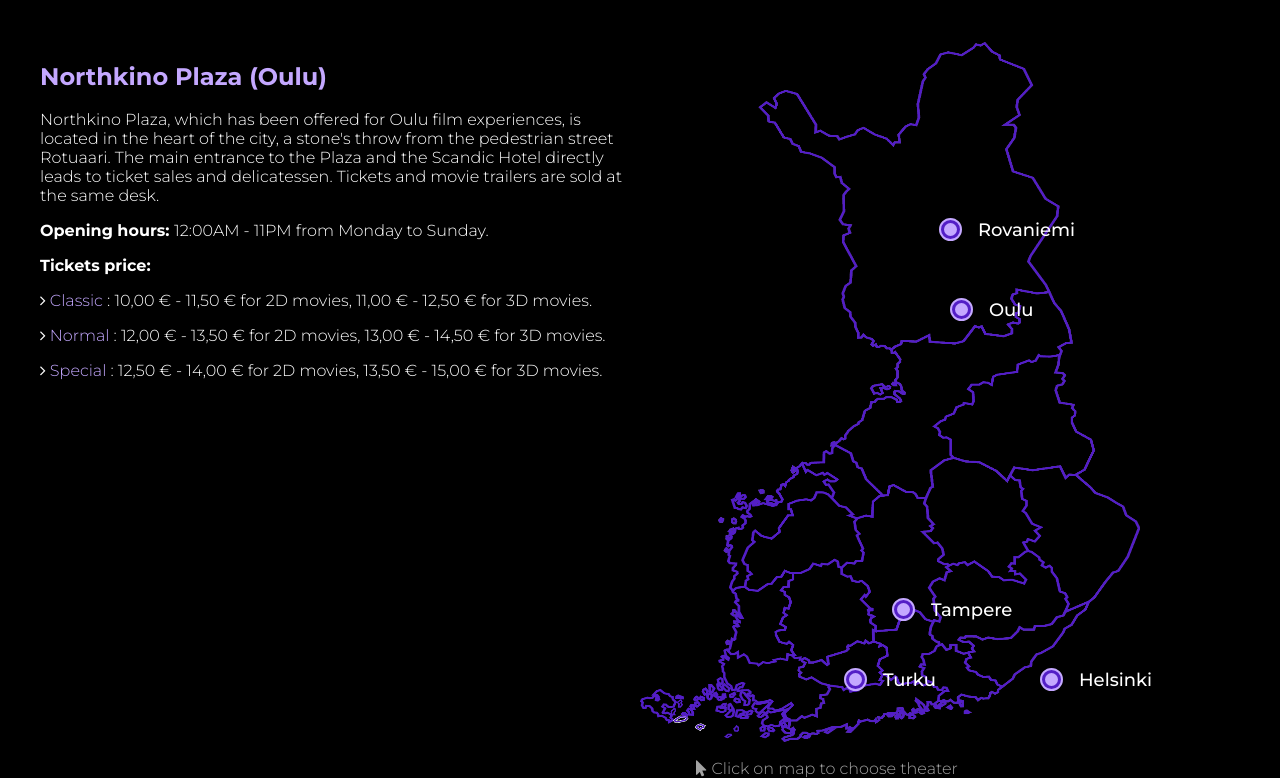
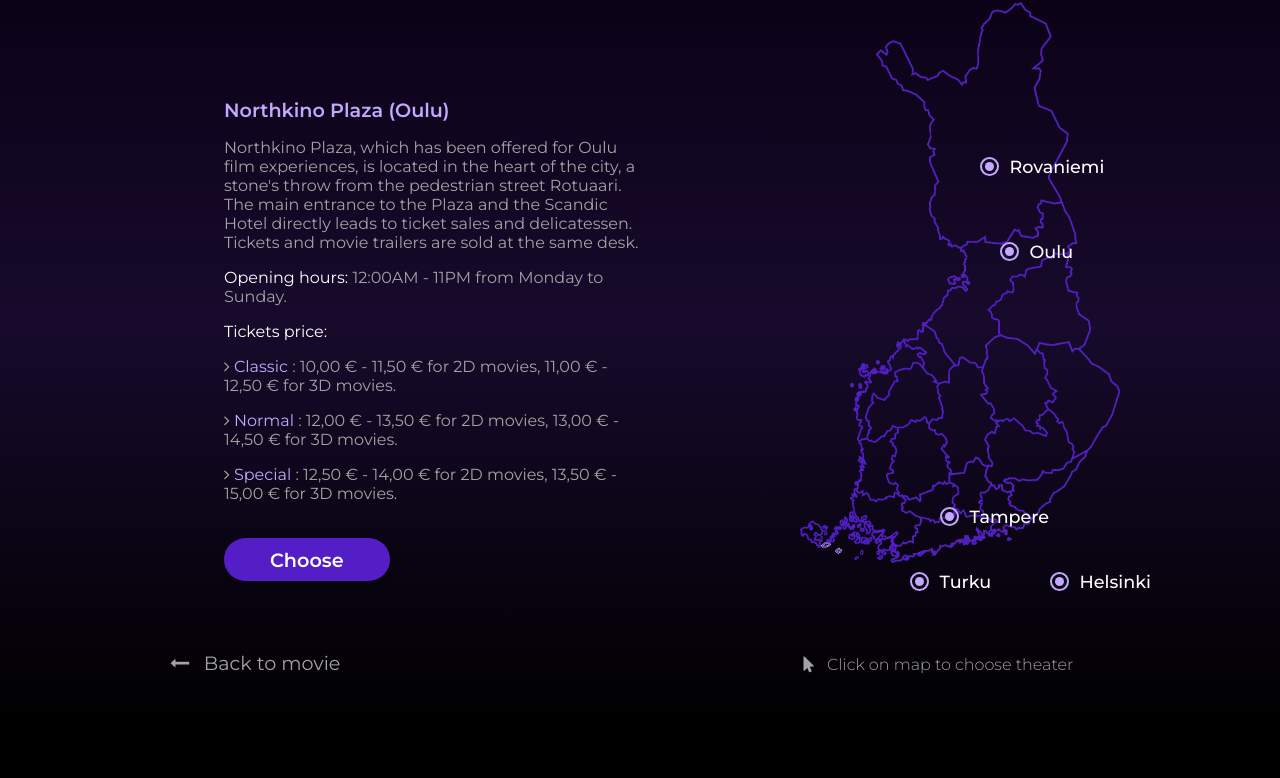
Before and after one commit to jeremydang/nk-cinema, a plain HTML site: page choose_area_page.html in a window 1280 px wide. Shown: the part 76-854 px from the top of the page. After the commit the page ends 800 px from the top, so only its background shows below. Drawn offline with Linux system fonts and the light colour scheme; files whose address does not match are found by name.

Commit message:
Tweaking choose-area-page

```diff
--- a/choose_area_page.html
+++ b/choose_area_page.html
@@ -18,45 +18,41 @@
   </style>
 </head>
 <body>
-<div id="chooseAreaPage" class="bookingPage">
+<div id="chooseAreaPage">
   <div class="header">
     <h2 class="fontWhite fontSpartan">NK.</h2>
     <h2 class="fontWhite fontSpartan">Menu</h2>
   </div>
-  <div class="bookingContainer" style="background-color: black">
+  <div class="chooseAreaContainer">
     <div class="theaterInfoContainer fontMontserrat fontWhite">
+      <div class="theaterInfo fontLightGray">
         <h2 class="fontPurple">Northkino Plaza (Oulu)</h2>
         <p>
-        Northkino Plaza, which has been offered for Oulu film experiences, is located in the heart of the city, a
-        stone's throw from the pedestrian street Rotuaari. The main entrance to the Plaza and the Scandic Hotel directly
-        leads to ticket sales and delicatessen. Tickets and movie trailers are sold at the same desk.
+          Northkino Plaza, which has been offered for Oulu film experiences, is located in the heart of the city, a stone's throw from the pedestrian street Rotuaari. The main entrance to the Plaza and the Scandic Hotel directly leads to ticket sales and delicatessen. Tickets and movie trailers are sold at the same desk.
         </p>
-      <p><b>Opening hours: </b>12:00AM - 11PM from Monday to Sunday. </p>
-      <p><b>Tickets price:</b></p>
+        <p><span class="fontWhite">Opening hours:</span> 12:00AM - 11PM from Monday to Sunday. </p>
+        <p><span class="fontWhite">Tickets price:</span> </p>
         <p>
           <i class="fa fa-angle-right"></i>
           <span class="fontPurple">Classic </span>:
-        10,00 € - 	11,50 € for 2D movies, 11,00 € - 	12,50 € for 3D movies.
+          10,00 € -   11,50 € for 2D movies, 11,00 € -  12,50 € for 3D movies.
         </p>
         <p>
           <i class="fa fa-angle-right"></i>
           <span class="fontPurple">Normal </span>:
-        12,00 € - 	13,50 € for 2D movies, 13,00 € - 	14,50 € for 3D movies.
+          12,00 € -   13,50 € for 2D movies, 13,00 € -  14,50 € for 3D movies.
         </p>
         <p>
           <i class="fa fa-angle-right"></i>
           <span class="fontPurple">Special </span>:
-        12,50 € - 	14,00 € for 2D movies, 13,50 € - 	15,00 € for 3D movies.
+          12,50 € -   14,00 € for 2D movies, 13,50 € -  15,00 € for 3D movies.
         </p>
+        <button class="btn fontMontserrat fontWhite" ref="btn">
+          <span ref="btnText">Choose</span>
+         </button>
+      </div>
     </div>
     <div class="mapContainer">
-      <img src="assets/images/map-line-thick-12.png" alt="" height="700" width="500">
-      <h2 class="fontMontserrat fontLightGray">
-        <i class="fa fa-mouse-pointer"></i>
-        Click on map to choose theater
-      </h2>
-    </div>
-  </div>
       <div class="mapPin mapPinRovaniemi">
         <div class="mapPinOuter">
           <div class="mapPinInner"></div>
@@ -88,5 +84,18 @@
         <h2 class="fontMontserrat fontWhite">Turku</h2>
       </div>
     </div>
+  </div>
+  <div class="footer">
+    <a class="fontMontserrat fontLightGray backBtn">
+      <i class="fa fa-long-arrow-left"></i>
+      Back to movie
+    </a>
+    <h2 class="fontMontserrat fontLightGray mapInstruction">
+      <i class="fa fa-mouse-pointer"></i>
+      Click on map to choose theater
+    </h2>
+  </div>
+
+</div>
 </body>
 </html>
--- a/css/choose_area_page.css
+++ b/css/choose_area_page.css
@@ -1,18 +1,34 @@
+#chooseAreaPage {
+  background: linear-gradient(180deg,
+    rgba(9, 0, 18, 1) 0%, rgba(23, 10, 44, 1) 50%, rgba(0, 0, 0, 0) 100%);
+  height: 100%;
+}
+
+#chooseAreaPage .chooseAreaContainer{
+  display: flex;
+}
+
 #chooseAreaPage .theaterInfoContainer {
   flex: 1;
-  font-weight: 300;
+}
+
+#chooseAreaPage .theaterInfo {
+  padding: 4em 0 0 14em;
+}
+
+#chooseAreaPage .theaterInfo h2 {
+  font-weight: 600;
+  font-size: 1.2em;
 }
 
 #chooseAreaPage .mapContainer {
   flex: 1;
   flex-direction: column;
-  align-items: center;
-}
-
-#chooseAreaPage .mapContainer h2 {
-  font-size: 1em;
-  font-weight: 300;
-  padding-left: 56px;
+  height: 80vh;
+  margin-top: -1em;
+  position: relative;
+  background: url('../assets/images/map-line-thick-12.png') no-repeat top center;
+  background-size: 50%;
 }
 
 #chooseAreaPage .mapPin {
@@ -22,16 +38,15 @@
 }
 
 #chooseAreaPage .mapPin h2 {
-  font-size: 18px;
+  font-size: 1.1em;
   font-weight: 500;
-  padding-left: 16px;
+  margin-left: 0.6em;
 }
 
 #chooseAreaPage .mapPinOuter {
-  width: 19px;
-  height: 19px;
-  border-radius: 19px;
-  background-color: #531EC6;
+  width: 15px;
+  height: 15px;
+  border-radius: 50px;
   border: 2px solid #C4A8FF;
   display: flex;
   justify-content: center;
@@ -39,33 +54,60 @@
 }
 
 #chooseAreaPage .mapPinInner {
-  width: 13px;
-  height: 13px;
-  border-radius: 13px;
+  width: 9px;
+  height: 9px;
+  border-radius: 50px;
   background-color: #C4A8FF;
 }
 
 #chooseAreaPage .mapPinRovaniemi {
-  top: 280px;
-  left: 939px;
+  top: 140px;
+  left: 340px;
 }
 
 #chooseAreaPage .mapPinOulu {
-  top: 360px;
-  left: 950px;
+  top: 225px;
+  left: 360px;
 }
 
 #chooseAreaPage .mapPinTampere {
-  top: 660px;
-  left: 892px;
+  top: 490px;
+  left: 300px;
+}
+
+#chooseAreaPage .mapPinHelsinki {
+  top: 555px;
+  left: 410px;
 }
 
 #chooseAreaPage .mapPinTurku {
-  top: 730px;
-  left: 844px;
+  top: 555px;
+  left: 270px;
 }
 
-#chooseAreaPage .mapPinHelsinki {
-  top: 730px;
-  left: 1040px;
+#chooseAreaPage .btn{
+  padding: 0.5em 2.4em;
+  margin-top: 1em;
 }
+
+#chooseAreaPage .footer {
+  display: flex;
+}
+
+#chooseAreaPage .footer .mapInstruction {
+  flex: 1;
+  font-size: 1em;
+  font-weight: 300;
+  text-align: center;
+}
+
+#chooseAreaPage .mapInstruction i, .backBtn i{
+  margin-right: 0.5em;
+}
+
+.backBtn{
+  font-size: 1.2em;
+  flex: 1;
+  text-align: center;
+  margin: 0.5em 0 0 -4.5em;
+}
--- a/css/main.css
+++ b/css/main.css
@@ -82,6 +82,15 @@
 
 .absolutePos {
   position: absolute;
+}
+
+.clearfix{
+  clear: both;
+}
+.clearfix:after {
+  content: "";
+  display: table;
+  clear: both;
 }
 
 /* ---------------------------------------------------------------------------------------------------- */
```
Lines whose indentation alone changed are shown as unchanged.
